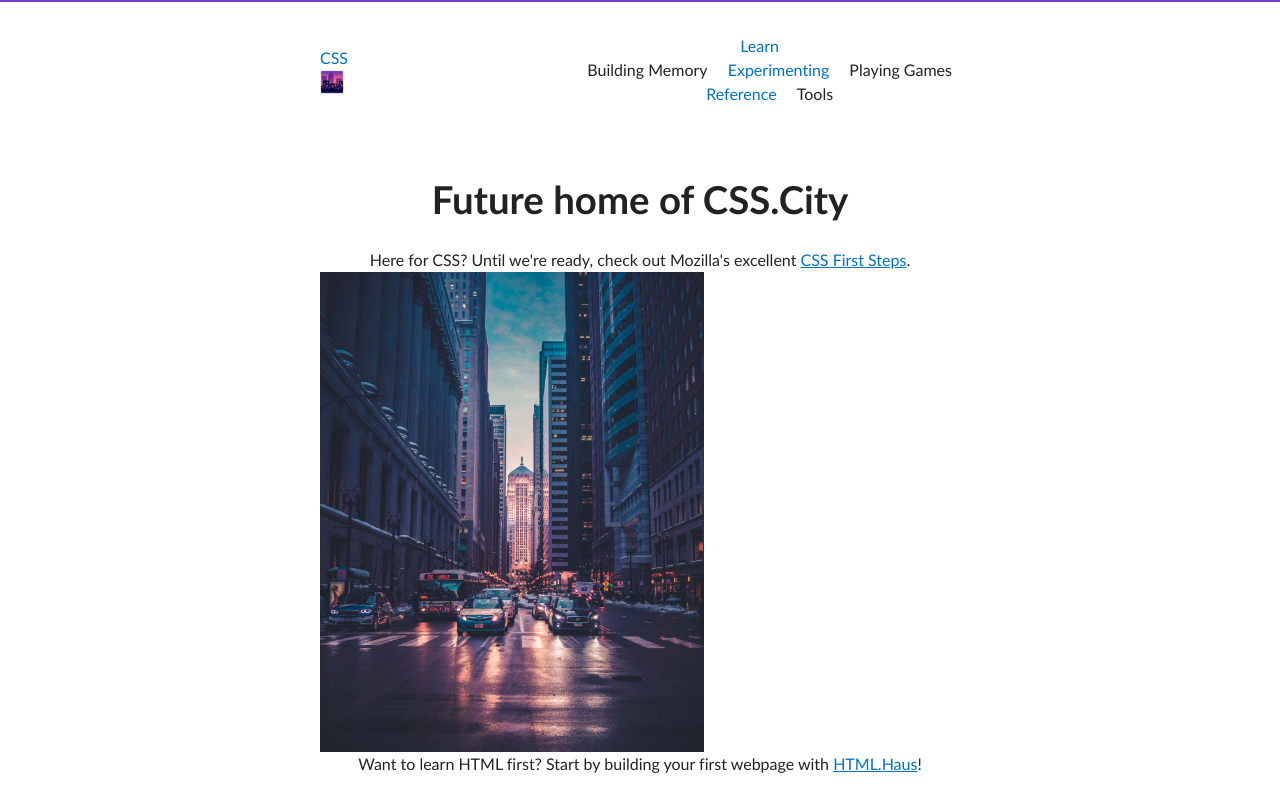
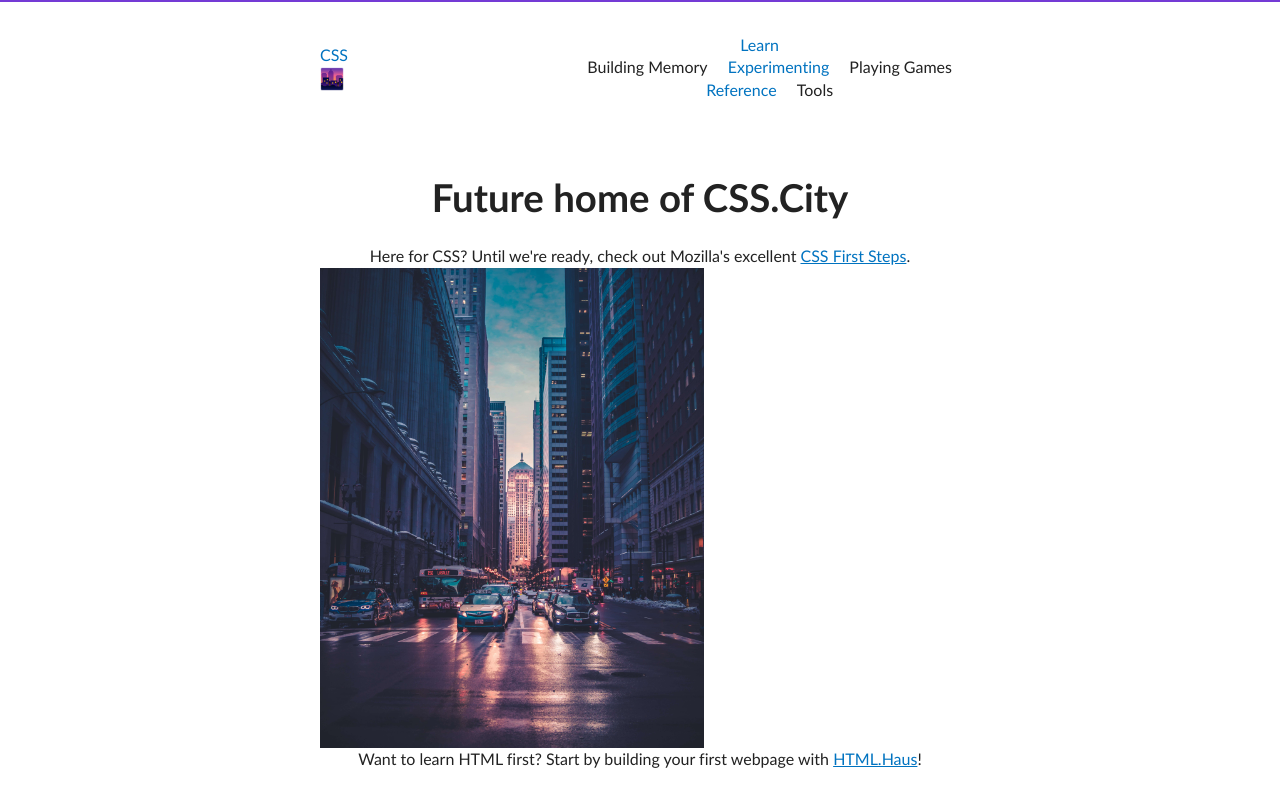
Before and after one commit to rchillard/css.city, a plain HTML site: page index.html in a window 1280 px wide. Drawn offline with Linux system fonts and the light colour scheme.

Commit message:
Load latest version of sane.css

```diff
--- a/css/sane.css
+++ b/css/sane.css
@@ -11,10 +11,10 @@
  * 2. Correct the line height.
  * 3. Prevent adjustments of font size after orientation changes in iOS.
  */
-html {
+ html {
 	color: #222;
 	font-size: 1em; /* 1 */
-	line-height: 1.5; /* 2 */
+	line-height: 1.4; /* 2 */
 	-webkit-text-size-adjust: 100%; /* 3 */
 }
 
@@ -46,7 +46,6 @@ body {
  * `article` contexts in Chrome, Firefox, and Safari.
  */
 h1 {
-	/* 1 */
 	font-size: 2em;
 	margin: 0.67em 0;
 }
@@ -60,7 +59,6 @@ figure,
 blockquote,
 dl,
 dd {
-	/* 2 */
 	margin: 0;
 }
 
```
